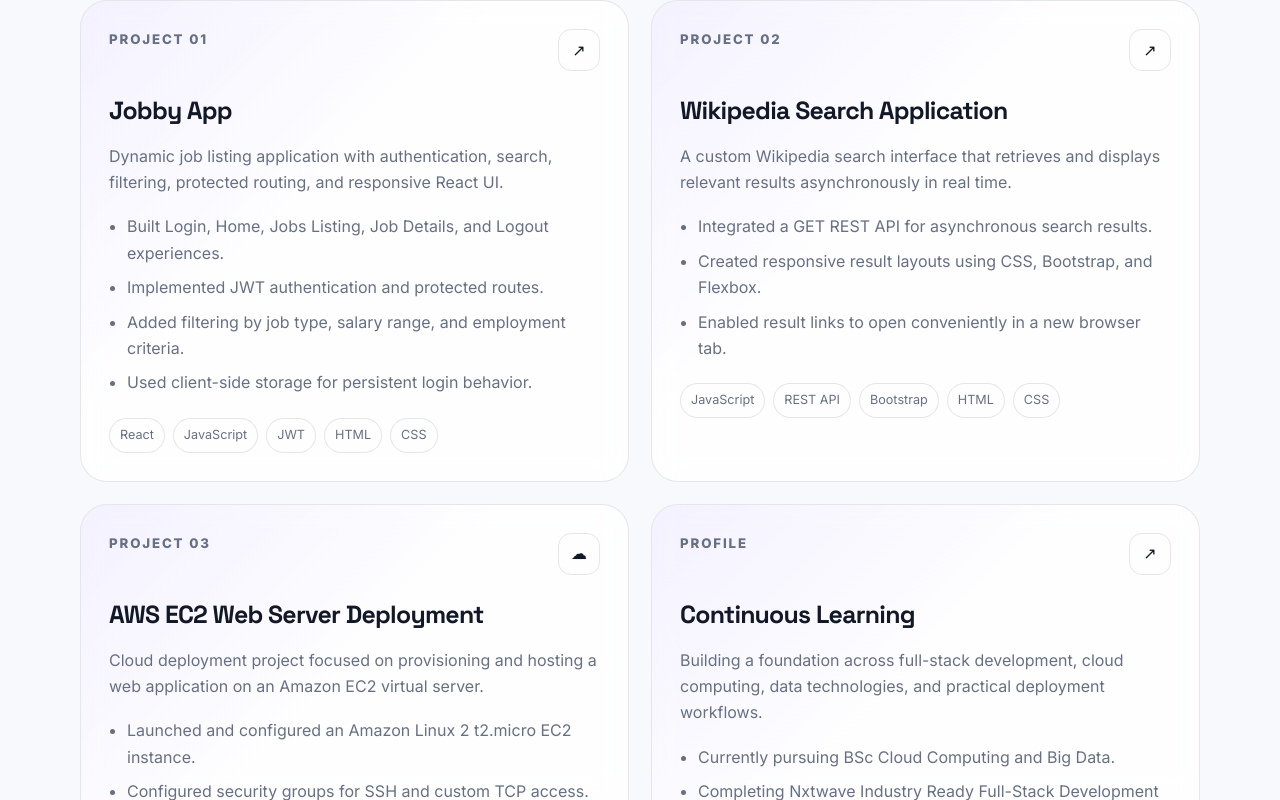
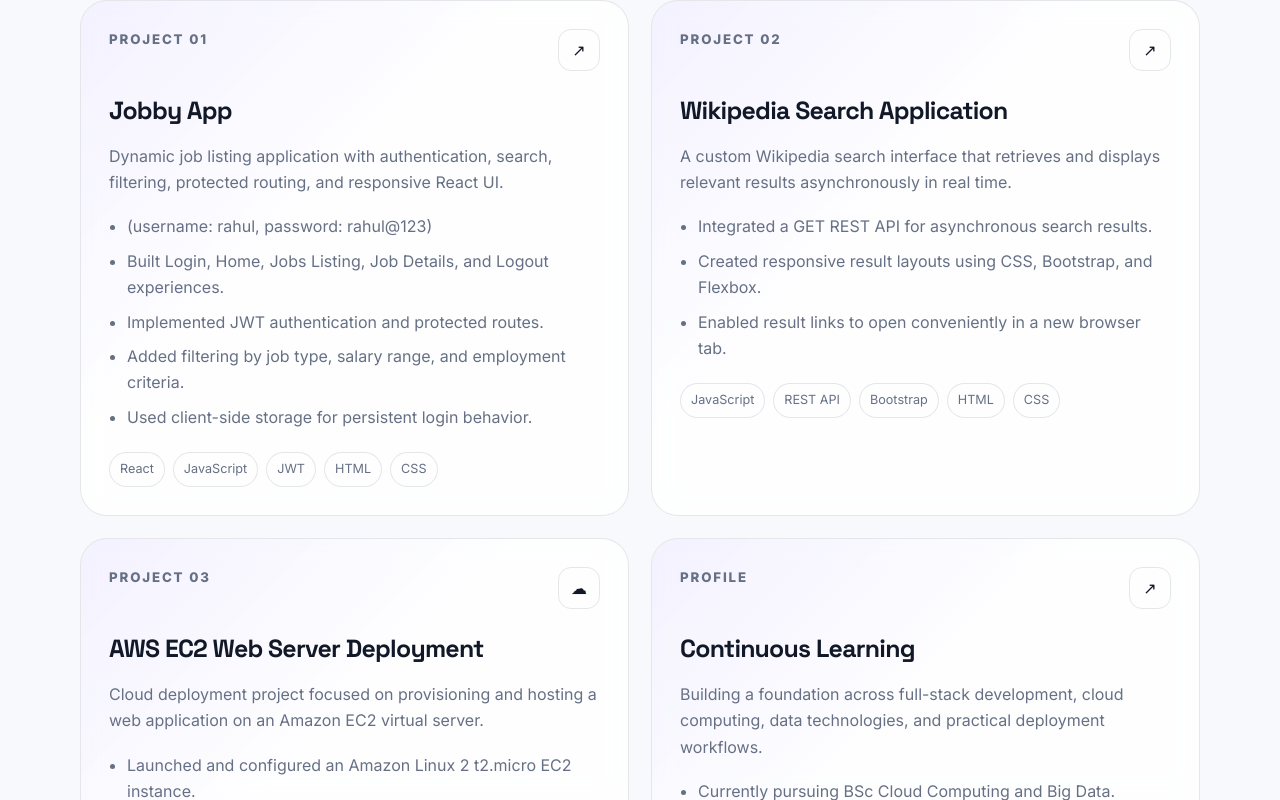
Before and after one commit to madhans7/myportf, a React (Vite) app in the folder my-react-app/: page / in a window 1280 px wide. Shown: the part 2698-3498 px from the top of the page. Built offline with nearby package versions, Linux system fonts and the light colour scheme.

Commit message:
modified project details

```diff
--- a/my-react-app/src/components/ProjectsSection.jsx
+++ b/my-react-app/src/components/ProjectsSection.jsx
@@ -7,6 +7,7 @@ const projectItems = [
     description:
       "Dynamic job listing application with authentication, search, filtering, protected routing, and responsive React UI.",
     points: [
+      "(username: rahul, password: rahul@123)",
       "Built Login, Home, Jobs Listing, Job Details, and Logout experiences.",
       "Implemented JWT authentication and protected routes.",
       "Added filtering by job type, salary range, and employment criteria.",
@@ -14,7 +15,7 @@ const projectItems = [
     ],
     tags: ["React", "JavaScript", "JWT", "HTML", "CSS"],
     link: "https://jobbymad.ccbp.tech",
-    linkLabel: "Open Jobby App",
+    linkLabel: "Open Jobby App ",
   },
   {
     number: "PROJECT 02",
```
